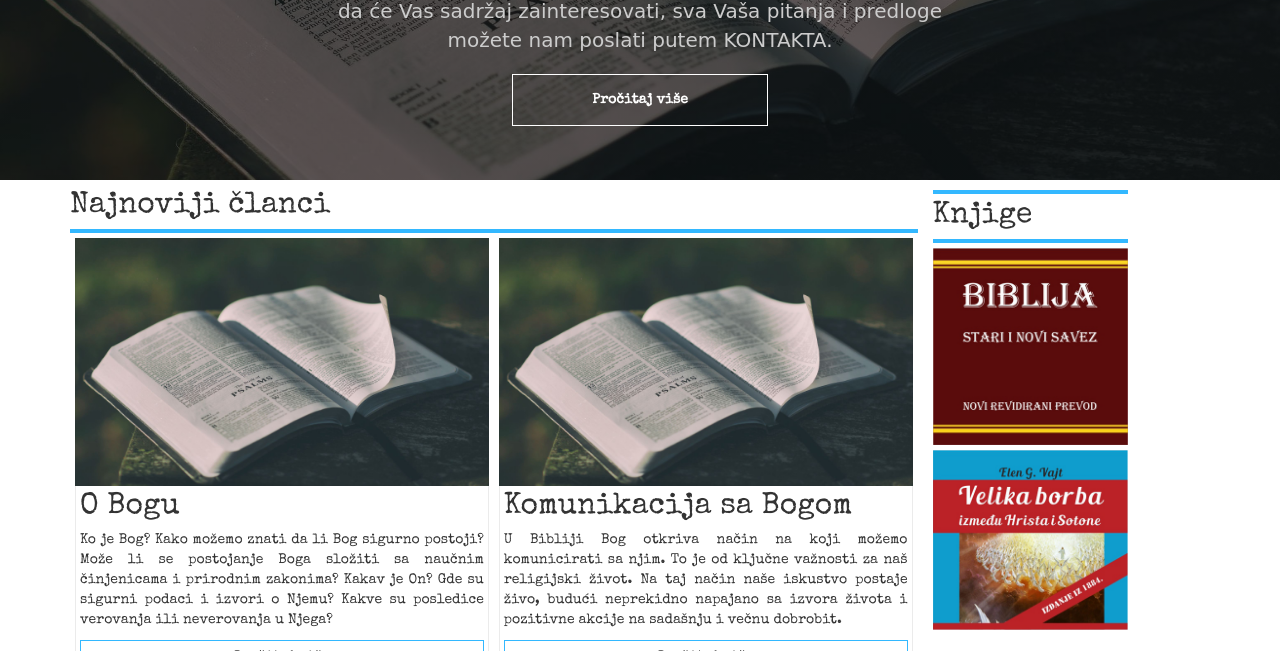
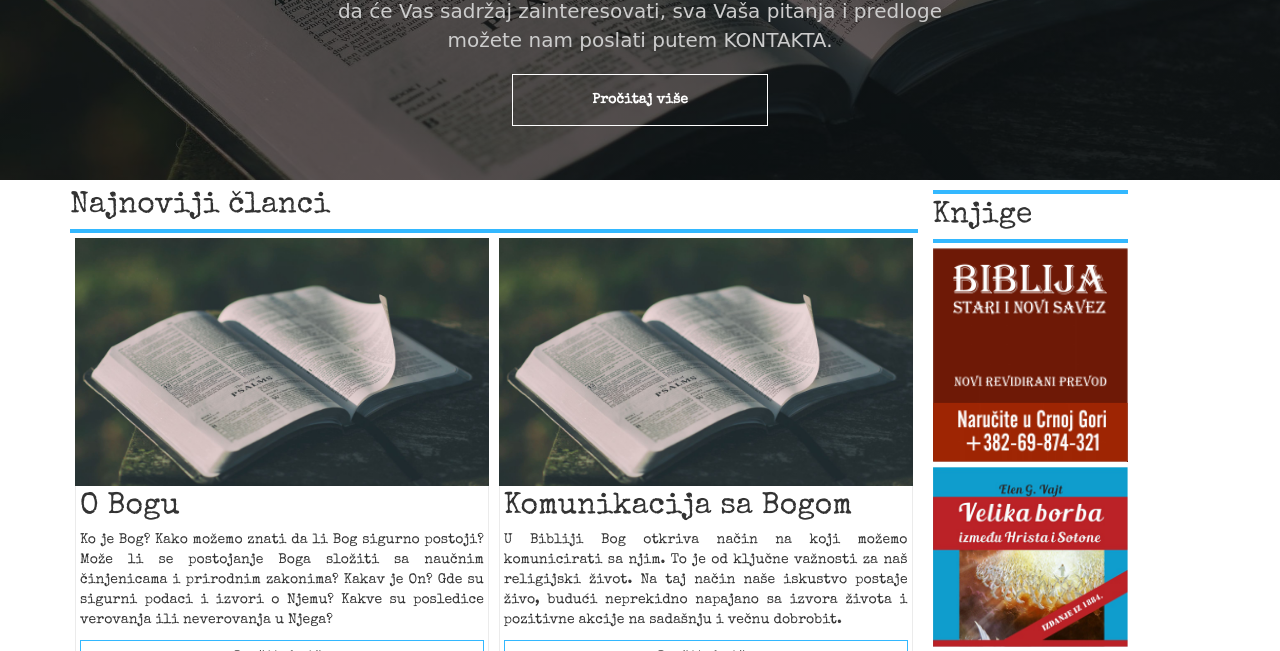
Before and after one commit to jeremic-io/religija, a PHP site: page / in a window 1280 px wide. Shown: the part 530-1181 px from the top of the page. Run offline with PHP 8.4, Linux system fonts and the light colour scheme; some web fonts are replaced.

Commit message:
Add simple animation.

```diff
--- a/index.php
+++ b/index.php
@@ -181,7 +181,7 @@
               <h2 class="section-h2 top-border">Knjige</h2>
               <div class="book">
                 <a href="uploads/books/biblija.pdf" target="_blank">
-                  <img src="images/banners/bible.jpg" class="img img-responsive full-width" alt="Biblija">
+                  <img src="images/banners/Biblija-NRP-narudzba.gif" class="img img-responsive full-width" alt="Biblija">
                 </a>
               </div>
               <div class="book">
```
Also changed, not shown: images/banners/Biblija-NRP-narudzba.gif (added).
